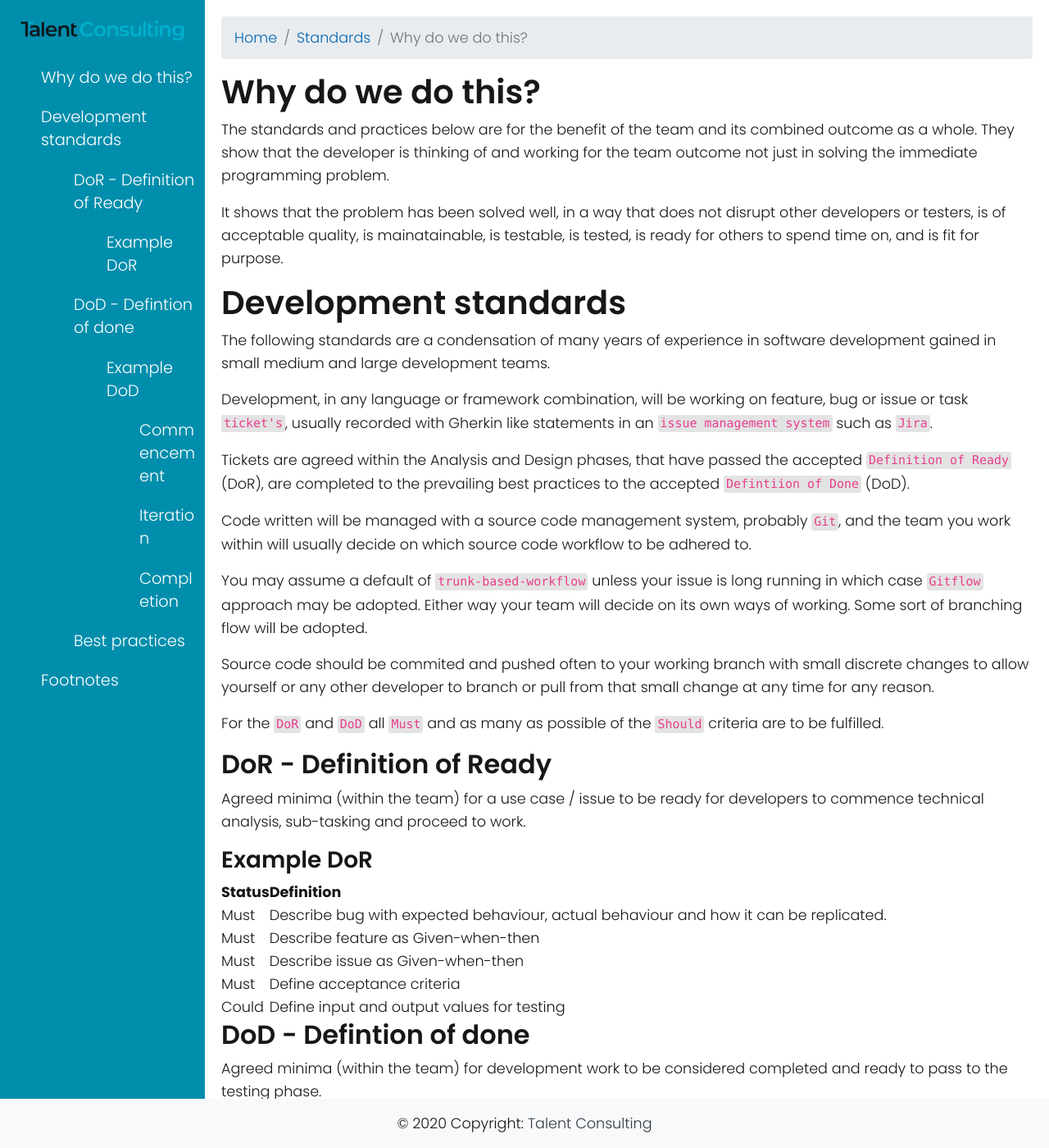
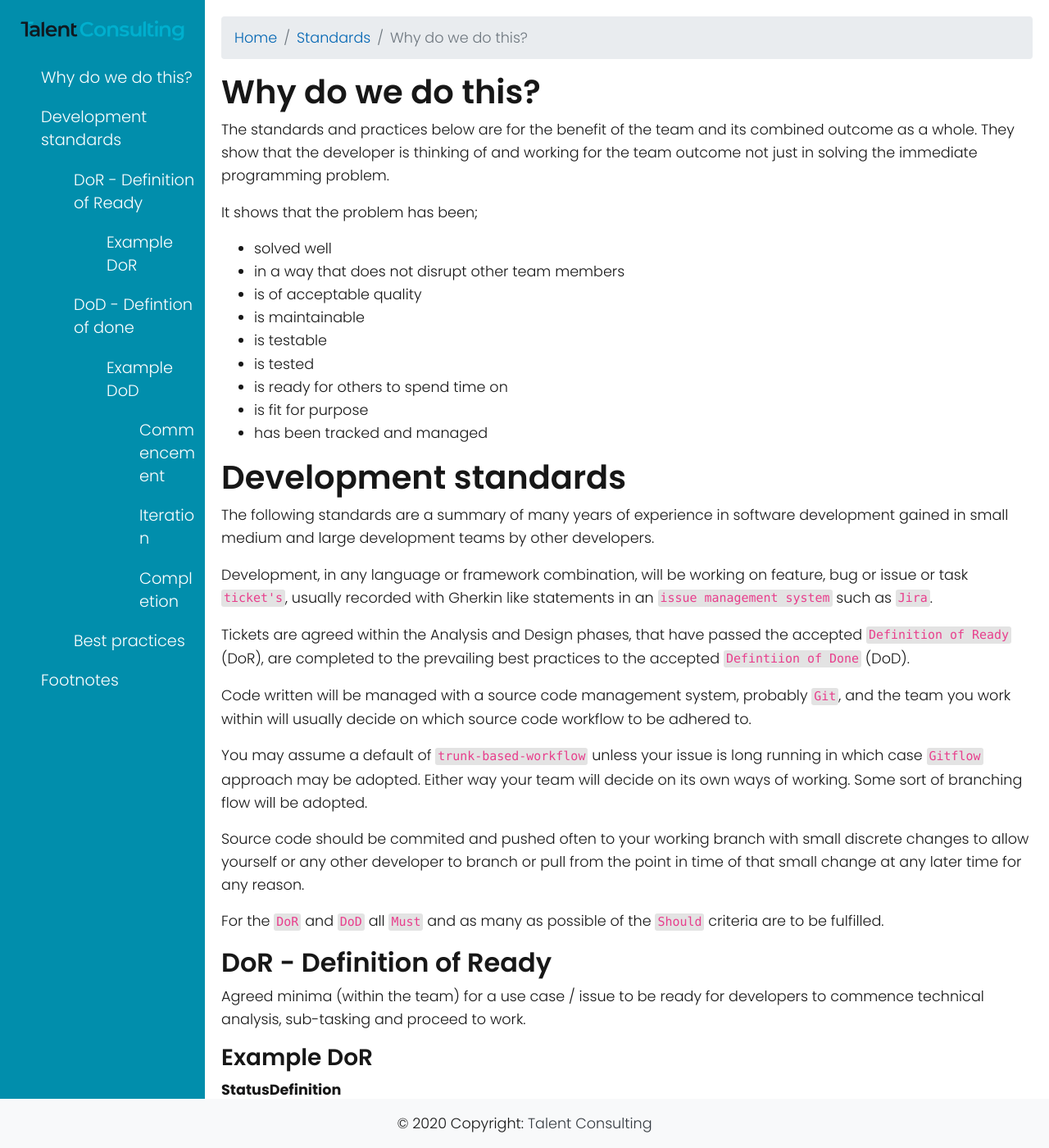
Before and after one commit to talent-consulting/talent-consulting.github.io, a Jekyll site: the page built from docs/standards/development.md, in a window 1280 px wide and 1400 px high. Shown: the whole window at 82% size. Built offline with Jekyll 4.4.1, drawn with Linux system fonts in a browser that asks for light colours; nearby versions of some CDN libraries; our own code applies the rules of GitHub Pages for plain Markdown files.

Commit message:
Formatting, typo's and re-phrasing

```diff
--- a/docs/standards/development.md
+++ b/docs/standards/development.md
@@ -12,11 +12,20 @@ order: 1000
 
 The standards and practices below are for the benefit of the team and its combined outcome as a whole. They show that the developer is thinking of and working for the team outcome not just in solving the immediate programming problem.
 
-It shows that the problem has been solved well, in a way that does not disrupt other developers or testers, is of acceptable quality, is mainatainable, is testable, is tested, is ready for others to spend time on, and is fit for purpose.
+It shows that the problem has been;
+* solved well
+* in a way that does not disrupt other team members
+* is of acceptable quality
+* is maintainable
+* is testable
+* is tested
+* is ready for others to spend time on
+* is fit for purpose
+* has been tracked and managed
 
 # Development standards
 
-The following standards are a condensation of many years of experience in software development gained in small medium and large development teams.
+The following standards are a summary of many years of experience in software development gained in small medium and large development teams by other developers.
 
 Development, in any language or framework combination, will be working on feature, bug or issue or task `ticket's`, usually recorded with Gherkin like statements in an `issue management system` such as `Jira`.
 
@@ -26,7 +35,7 @@ Code written will be managed with a source code management system, probably `Git
 
 You may assume a default of `trunk-based-workflow` unless your issue is long running in which case  `Gitflow` approach may be adopted. Either way your team will decide on its own ways of working. Some sort of branching flow will be adopted.
 
-Source code should be commited and pushed often to your working branch with small discrete changes to allow yourself or any other developer to branch or pull from that small change at any time for any reason.
+Source code should be commited and pushed often to your working branch with small discrete changes to allow yourself or any other developer to branch or pull from the point in time of that small change at any later time for any reason.
 
 For the `DoR` and `DoD` all `Must` and as many as possible of the `Should` criteria are to be fulfilled.
 
```
